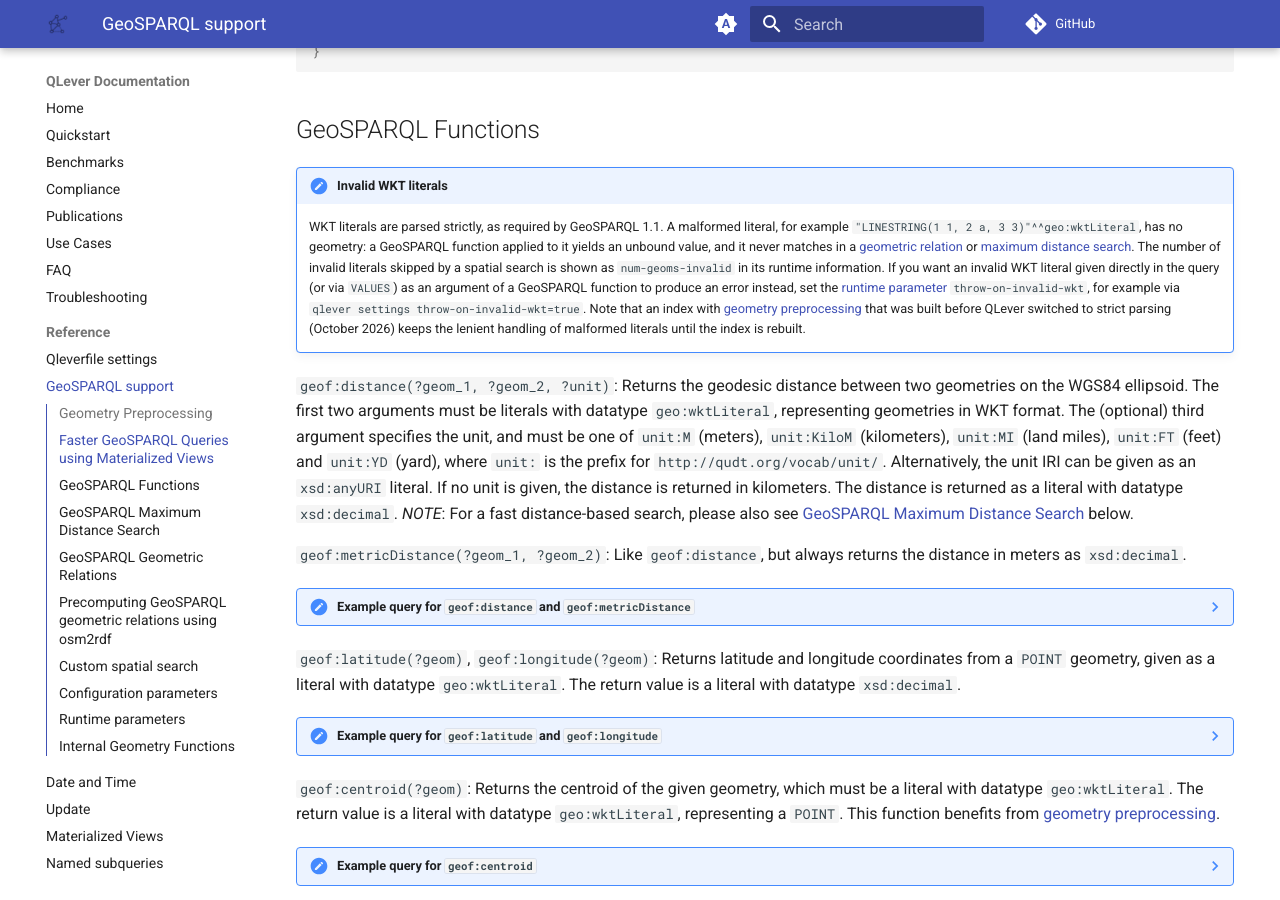
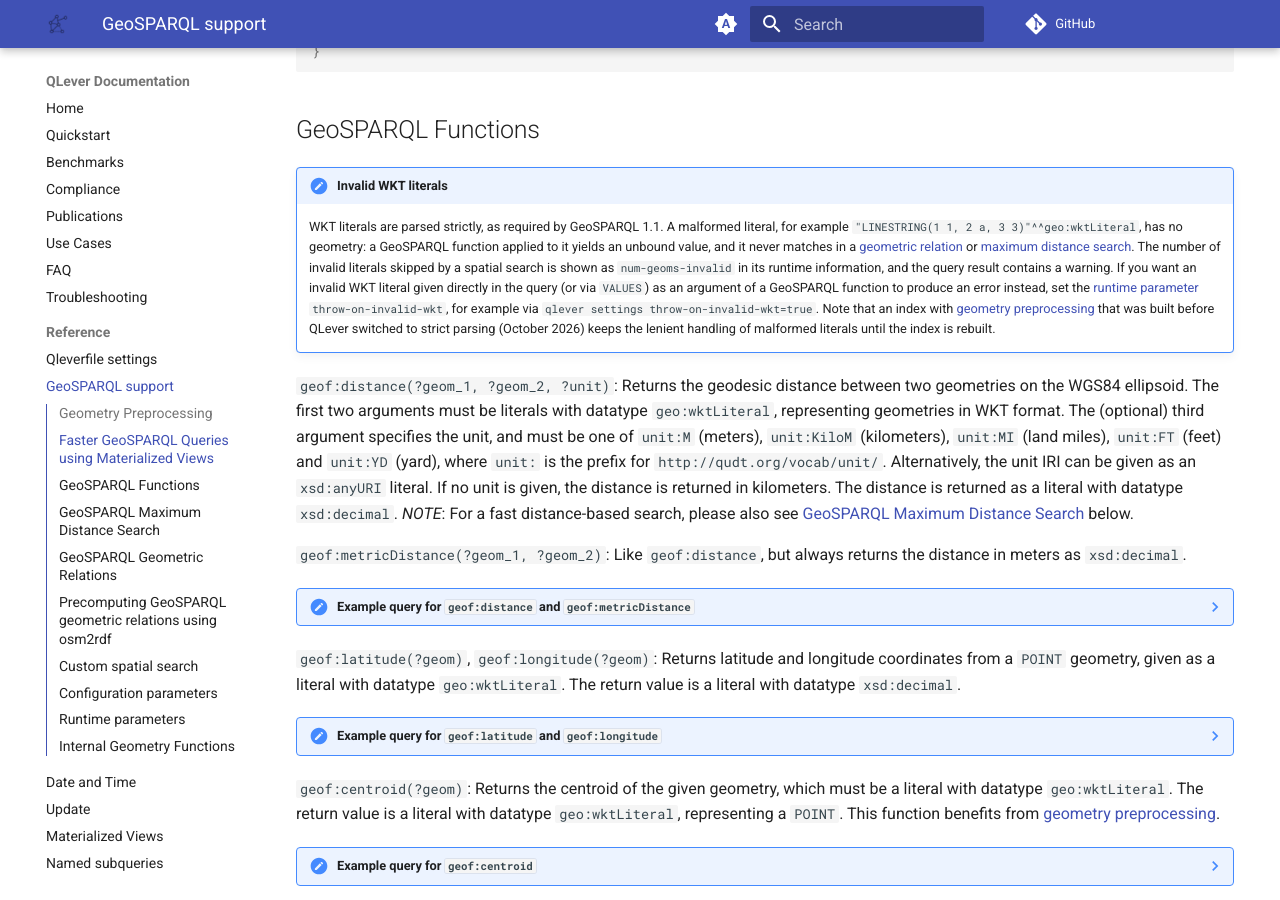
Before and after one commit to qlever-dev/qlever-docs, an MkDocs documentation site: the page built from docs/geosparql.md, in a window 1280 px wide and 900 px high, scrolled down 1298 px. Built offline with MkDocs 1.6.1 and Material for MkDocs 9.7.7, drawn with Linux system fonts in a browser that asks for light colours; plug-ins that fetch from the network failed and are left out; comment, search, counter and statistics services are not loaded; the version menu is left out.

Commit message:
Document warning for skipped invalid WKT literals (ad-freiburg/qlever#3758)

```diff
--- a/docs/geosparql.md
+++ b/docs/geosparql.md
@@ -52,7 +52,7 @@ SELECT * {
     never matches in a [geometric relation](#geosparql-geometric-relations) or
     [maximum distance search](#geosparql-maximum-distance-search). The number of
     invalid literals skipped by a spatial search is shown as `num-geoms-invalid`
-    in its runtime information. If you want an invalid WKT literal given directly
+    in its runtime information, and the query result contains a warning. If you want an invalid WKT literal given directly
     in the query (or via `VALUES`) as an argument of a GeoSPARQL function to
     produce an error instead, set the [runtime
     parameter](qleverfile.md#runtime-parameters) `throw-on-invalid-wkt`,
```
